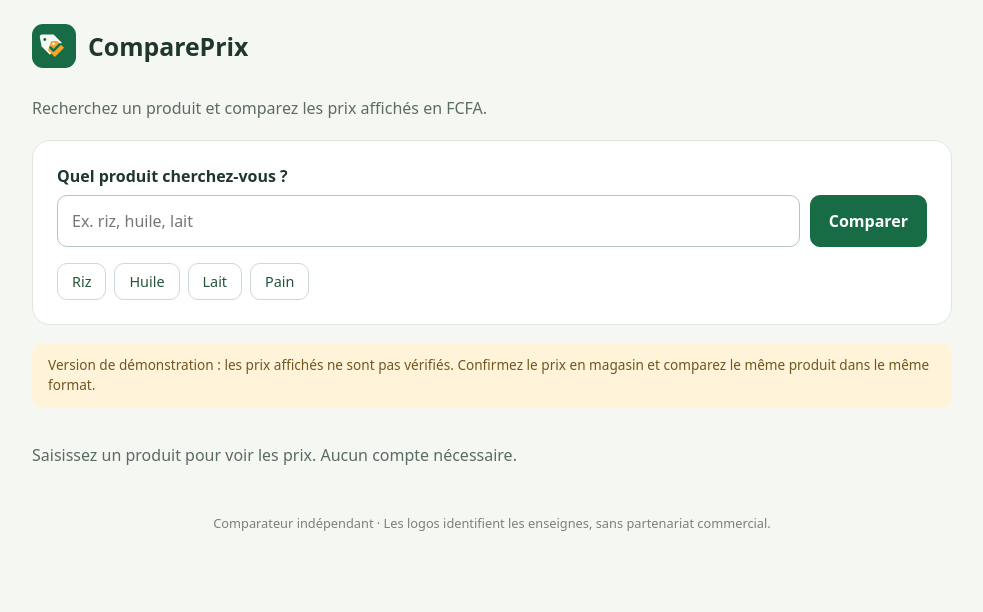
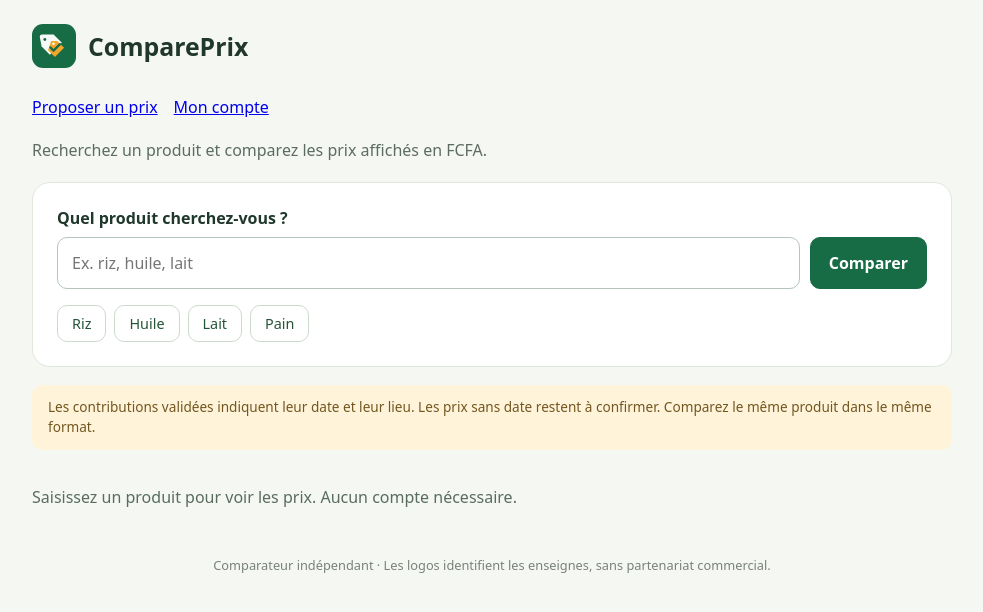
Before and after one commit to patrickeudess/compareprix, a Flask app: page / in a window 1280 px wide. Shown: the top 612 px of the page, without its empty margins (148-1131 px from the left). Run offline with Flask 3, Linux system fonts and the light colour scheme; some libraries are stand-ins or nearby versions.

Commit message:
Relier le parcours contributeur à la recherche publique

```diff
--- a/templates/index.html
+++ b/templates/index.html
@@ -12,12 +12,12 @@
 <body data-prices="/api/articles">
 <main>
 <header><img src="./static/compareprix-mark.svg" alt=""><h1>ComparePrix</h1></header>
-<p class="intro">Recherchez un produit et comparez les prix affichés en FCFA.</p>
+<nav style="display:flex;gap:16px;flex-wrap:wrap;margin-bottom:20px"><a href="./contribuer.html">Proposer un prix</a><a href="./compte.html">Mon compte</a></nav><p class="intro">Recherchez un produit et comparez les prix affichés en FCFA.</p>
 <section class="search-panel" aria-label="Recherche de prix">
 <form id="searchForm"><label for="searchInput">Quel produit cherchez-vous ?</label><div class="search-form"><input id="searchInput" type="search" maxlength="200" placeholder="Ex. riz, huile, lait" required><button class="search-btn" type="submit">Comparer</button></div></form>
 <div class="suggestions" aria-label="Exemples de recherche"><button type="button" data-search="Riz">Riz</button><button type="button" data-search="Huile">Huile</button><button type="button" data-search="Lait">Lait</button><button type="button" data-search="Pain">Pain</button></div>
 </section>
-<p class="notice">Version de démonstration : les prix affichés ne sont pas vérifiés. Confirmez le prix en magasin et comparez le même produit dans le même format.</p>
+<p class="notice">Les contributions validées indiquent leur date et leur lieu. Les prix sans date restent à confirmer. Comparez le même produit dans le même format.</p>
 <div id="status" class="status" role="status" aria-live="polite">Saisissez un produit pour voir les prix. Aucun compte nécessaire.</div>
 <section id="resultsSection" hidden aria-label="Résultats">
 <div class="results-bar"><h2 id="resultCount"></h2><div class="store-filter"><label for="storeFilter">Magasin</label><select id="storeFilter"><option value="">Tous les magasins</option></select></div></div>
```
